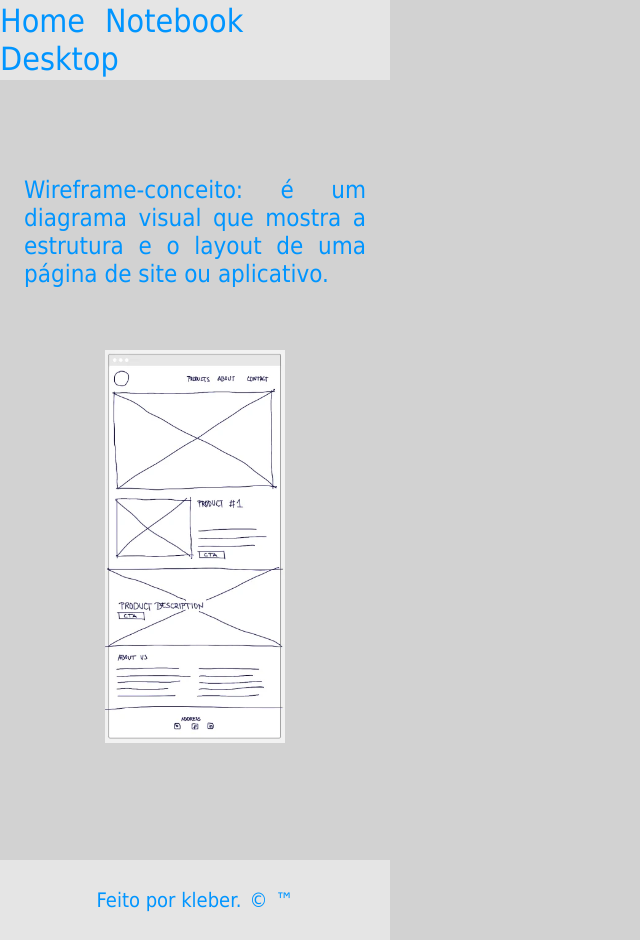
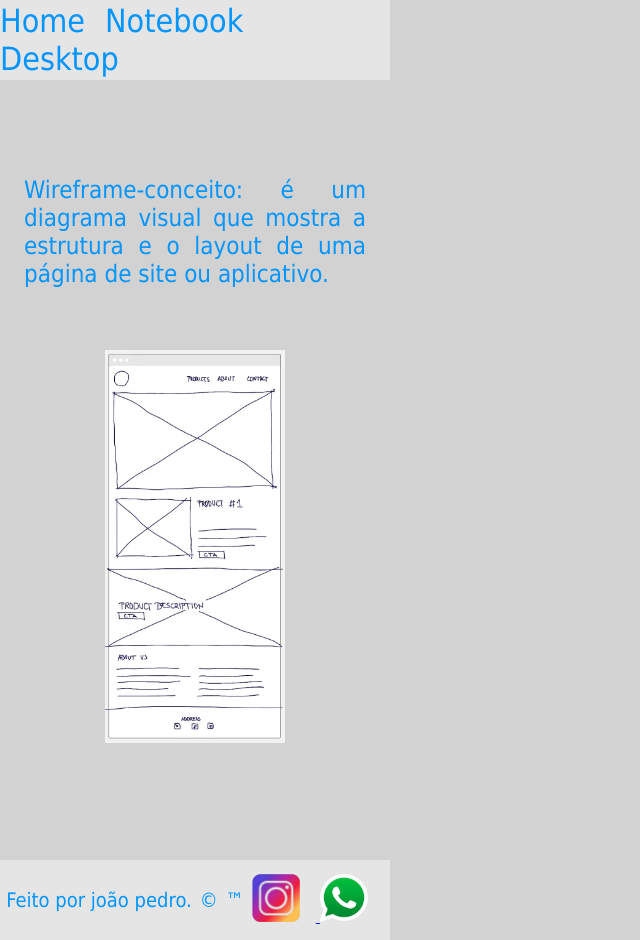
Before and after one commit to jpkeidann/aplicativo-2b, a plain HTML site: page index.html in a window 1280 px wide. Shown: the whole page, without its empty margins (0-640 px from the left). Drawn offline with Linux system fonts and the light colour scheme.

Commit message:
aplicativo celular

```diff
--- a/index.html
+++ b/index.html
@@ -17,13 +17,21 @@
     <main>
         <p>Wireframe-conceito: é um diagrama visual que mostra a estrutura e o layout de uma página de site ou aplicativo.</p>
         <div class="wire">
-            <img src="./img/wireframe.png" alt="">
+            <img src="./img/wireframe.png" alt="imagem de um wireframe">
         </div>
     </main>
     <footer>
-        <p>Feito por kleber. </p>
+        <p>Feito por joão pedro. </p>
         <p>&copy;</p>
         <p>&trade;</p>
+        <div class="rd-sociais">
+            <a href="https://www.youtube.com/watch?reload=9&v=dQw4w9WgXcQ">
+                <img src="img/instagram.png" alt="ícone da rede social instagram">
+            </a>
+            <a href="https://wa.me/5547996698110">
+                <img src="img/whatsapp.png" alt="ícone da rede social whatsapp">
+            </a>
+        </div>
     </footer>
 </body>
 </html>
--- a/style.css
+++ b/style.css
@@ -97,3 +97,9 @@ footer p{
     font-family: Tahoma, sans-serif;
     font-size: 20px;
 }
+
+footer .rd-sociais img{
+    width: 48px;
+    height: 48px;
+    margin-right: 16px;
+}
```
Also changed, not shown: desktop.html (+9 -1 lines), notebook.html (+9 -1 lines), img/instagram.png (added), img/whatsapp.png (added).
